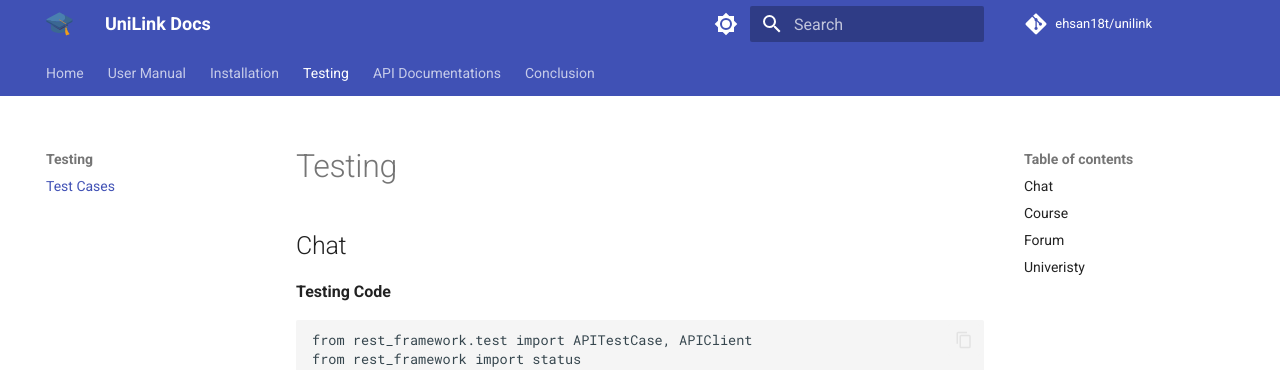
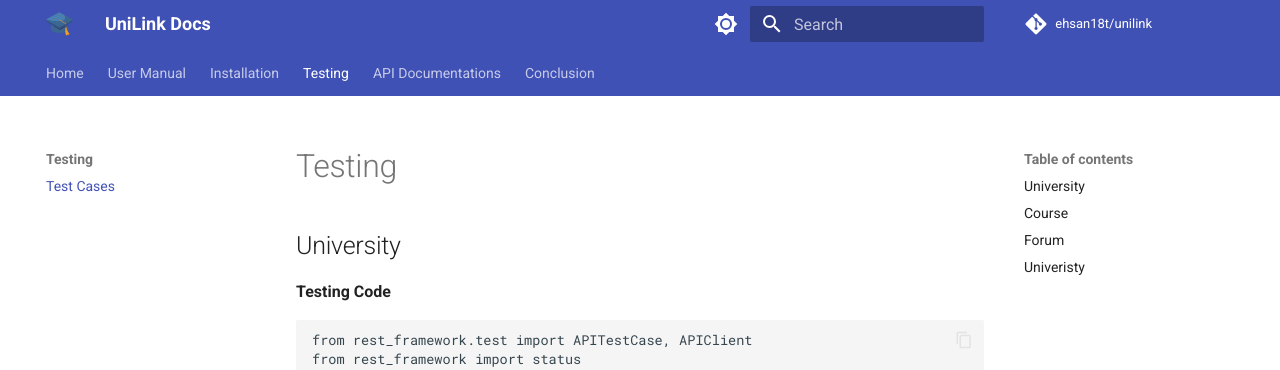
Before and after one commit to ehsan18t/unilink-docs, an MkDocs documentation site: the page built from docs/testing/backend.md, in a window 1280 px wide and 900 px high. Shown: the top 370 px of the window. Built offline with MkDocs 1.6.1 and Material for MkDocs 9.7.7, drawn with Linux system fonts in a browser that asks for light colours; comment, search, counter and statistics services are not loaded.

Commit message:
fixed typo

```diff
--- a/docs/testing/backend.md
+++ b/docs/testing/backend.md
@@ -1,6 +1,6 @@
 # Testing
 
-## Chat
+## University
 
 **Testing Code**
 
```
